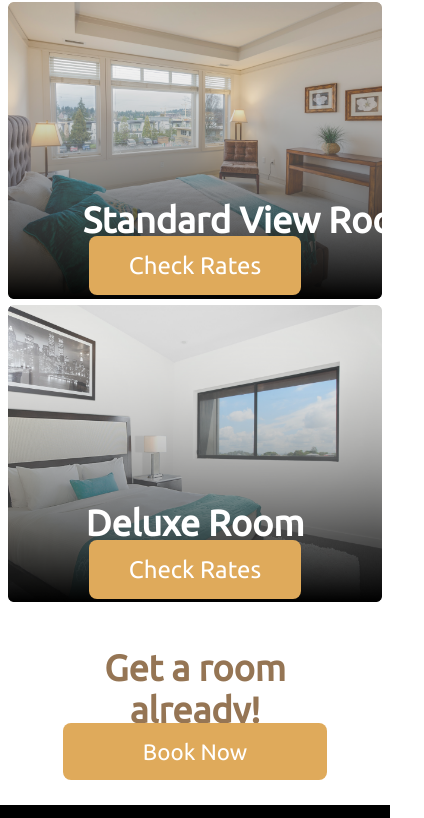
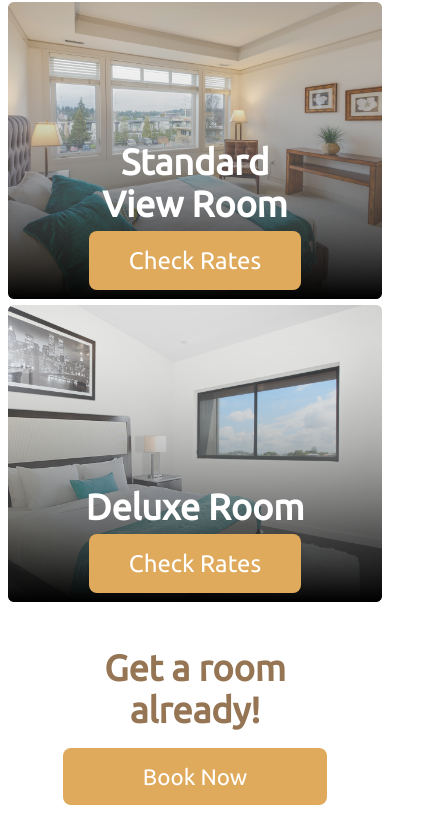
Before and after one commit to maylique/project3_17_bon, a plain HTML site: page index.html in a window 390 px wide. Shown: the part 1637-2455 px from the top of the page, 424 px wide, since content can reach past the window. Drawn offline with Linux system fonts and the light colour scheme.

Commit message:
finito, added burger, mobile, hover effects

```diff
--- a/assets/css/style.css
+++ b/assets/css/style.css
@@ -141,13 +141,13 @@ figure {
 
 figcaption {
     position: absolute;
-    top: 65%;
+    bottom: 10%;
     left: 20%;
     right: 20%;
 }
 
 figcaption h2 {
-    margin-bottom: 5%;
+    margin-bottom: 10%;
 }
 
 .getroom {
@@ -385,4 +385,17 @@ html {
     header ol:active + ul {
         display: flex;
     }
+
+    .rooms {
+        white-space: wrap;
+
+    }
+
+    .getroom h2 {
+        margin-bottom: 10%;
+    }
+
+    .faci div {
+        width: 90%;
+    }
 }
```
